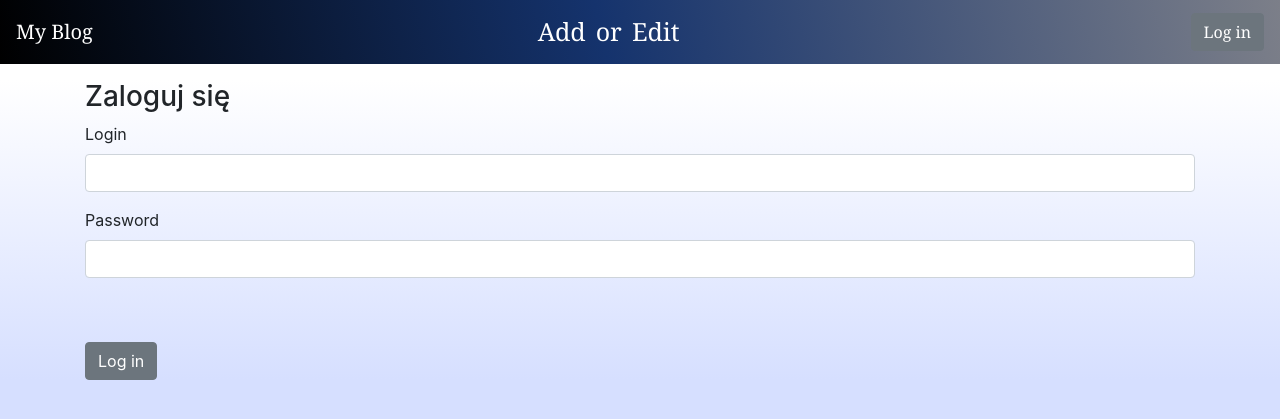
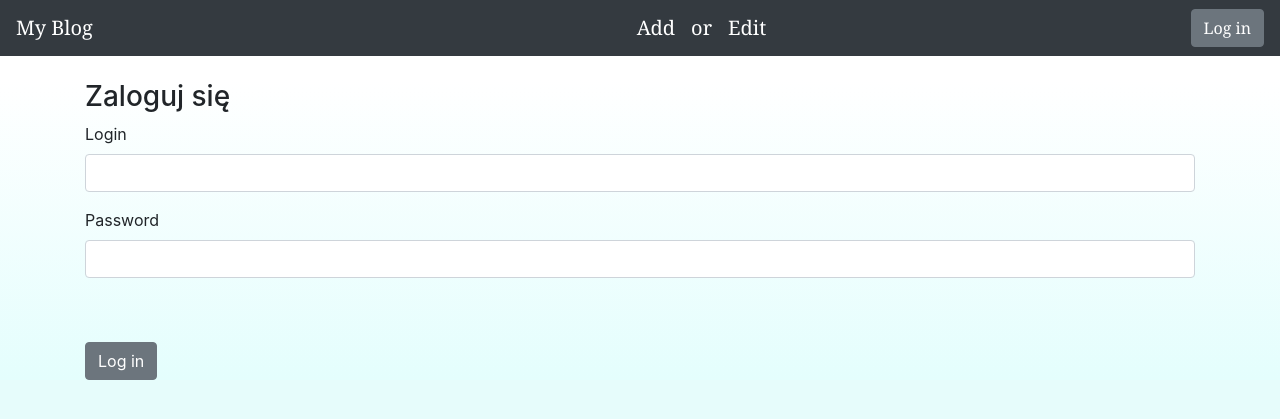
Before and after one commit to artcom-rapa/blog_api, a Flask app: page /login/ in a window 1280 px wide. Shown: the top 419 px of the page. Run offline with Flask 2, Linux system fonts and the light colour scheme; some libraries are stand-ins or nearby versions.

Commit message:
Makes better

```diff
--- a/blog/static/style.css
+++ b/blog/static/style.css
@@ -3,19 +3,19 @@
 
 
 html {
-background-color: rgb( 	214, 223, 255);
+background-color: rgb( 230, 252, 251);
 }
 
 
 .container_main{
-    background: rgb( 230, 252, 251) !important;
-    background: linear-gradient(180deg, rgba(255,255,255,1) 0%, rgba(214,223,255,1) 100%) !important;
+    background: rgb(230,252,251) !important;
+    background: linear-gradient(180deg, #ffffff, #e4fefd) !important;
 }
 
 .fontheader{
 font-family: Georgia, 'Times New Roman', Times, serif;
-background: rgb(221, 189, 189) !important;
-background: linear-gradient(77deg, rgba(0,0,0,1) 0%, rgba(21,51,109,1) 47%, rgba(124,127,137,1) 100%) !important;
+background: rgb(230,252,251) !important;
+background: linear-gradient(77deg, rgb(230,252,251), rgb(230,252,251) !important;
 }
 
 .color_top {
--- a/blog/templates/base.html
+++ b/blog/templates/base.html
@@ -42,18 +42,7 @@
         <a class="navbar-brand color_top"><span></span></a>
         <a class="navbar-brand color_top"><span></span></a>
         <a class="navbar-brand color_top"><span></span></a>
-        <a class="navbar-brand color_top"><span></span></a>
-        <a class="navbar-brand color_top"><span></span></a>
-        <a class="navbar-brand color_top"><span></span></a>
-        <a class="navbar-brand color_top"><span></span></a>
-        <a class="navbar-brand color_top"><span></span></a>
-        <a class="navbar-brand color_top"><span></span></a>
-        <a class="navbar-brand color_top"><span></span></a>
-        <a class="navbar-brand color_top"><span></span></a>
-        <a class="navbar-brand color_top"><span></span></a>
-        <a class="navbar-brand color_top"><span></span></a>
-        <a class="navbar-brand color_top"><span></span></a>
-        <a class="navbar-brand color_top"><span></span></a>
+      <a class="navbar-brand color_top"><span></span></a>
         <a class="navbar-brand color_top"><span></span></a>
         <a class="navbar-brand color_top"><span></span></a>
         <a class="navbar-brand color_top"><span></span></a>
--- a/blog/templates/login_form.html
+++ b/blog/templates/login_form.html
@@ -32,9 +32,14 @@
            {{ form.password(class_="form-control") }}
        {% endif %}
        <div class="invalid-feedback">{{ errors.password|join(' ') }}</div>
+    <div class="form-group">
+        <a ><span></span></a>
 
+        <a ><span></span></a>
+        </div>
    </div>
    <button type="submit" class="btn btn-secondary mt-5">Log in</button>
+
 </form>
 
 {% endblock %}
--- a/requirements.txt
+++ b/requirements.txt
@@ -89,7 +89,7 @@ pytest==5.4.3
 python-dateutil==2.8.1
 python-dotenv==0.13.0
 python-editor==1.0.4
-pywin32==228
+
 pywinpty==0.5.7
 pyzmq==19.0.1
 requests==2.23.0
```
Also changed, not shown: blog_env/Scripts/requirements.txt (deleted, +0 -123 lines), blog.db.
